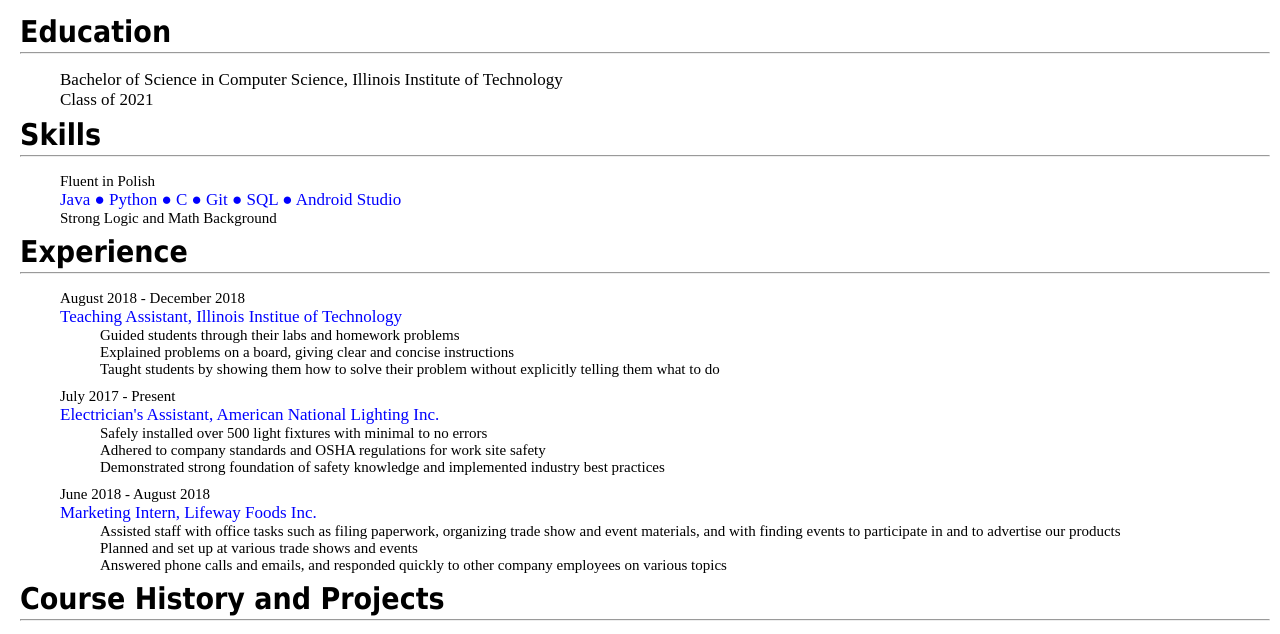
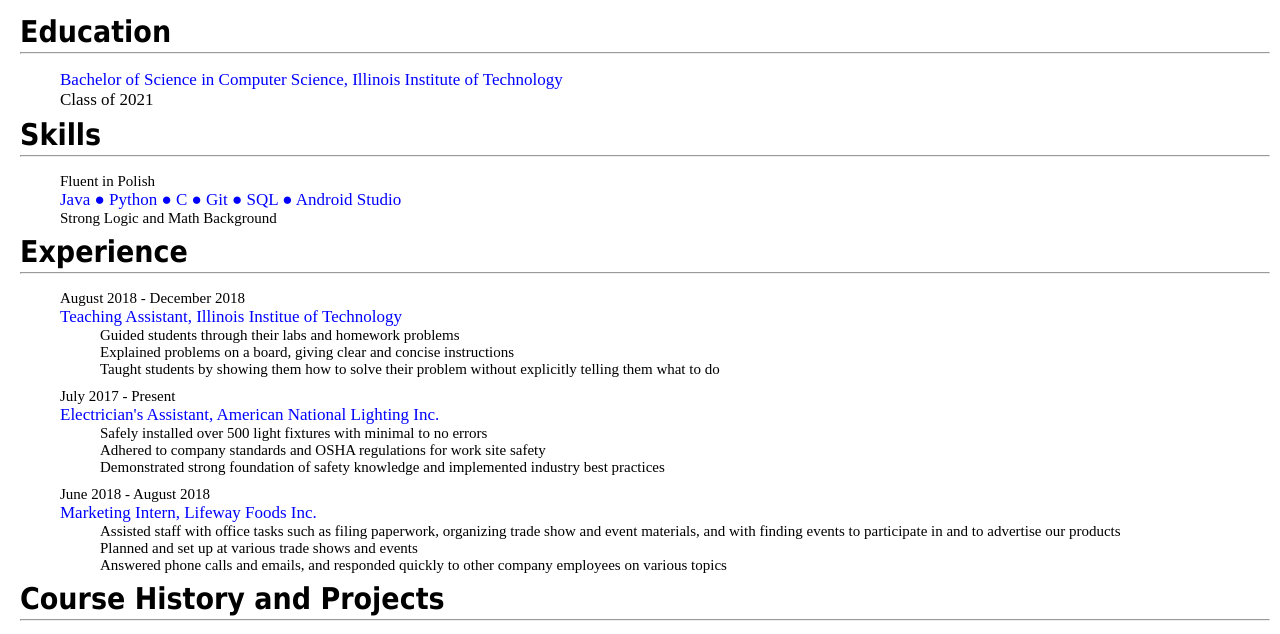
Before and after one commit to kkrynski1/ProfessionalWebsite, a plain HTML site: page resume/index.html in a window 1280 px wide. Shown: the part 161-795 px from the top of the page. Drawn offline with Linux system fonts and the light colour scheme.

Commit message:
Add files via upload

```diff
--- a/resume/index.html
+++ b/resume/index.html
@@ -23,7 +23,7 @@
 	<hr>
 
 		<ul>
-			<li id="keyitem">Bachelor of Science in Computer Science, Illinois Institute of Technology</li>
+			<li class="keyitem">Bachelor of Science in Computer Science, Illinois Institute of Technology</li>
 			<li>Class of 2021</li>
 		</ul>
 	</div>
```
